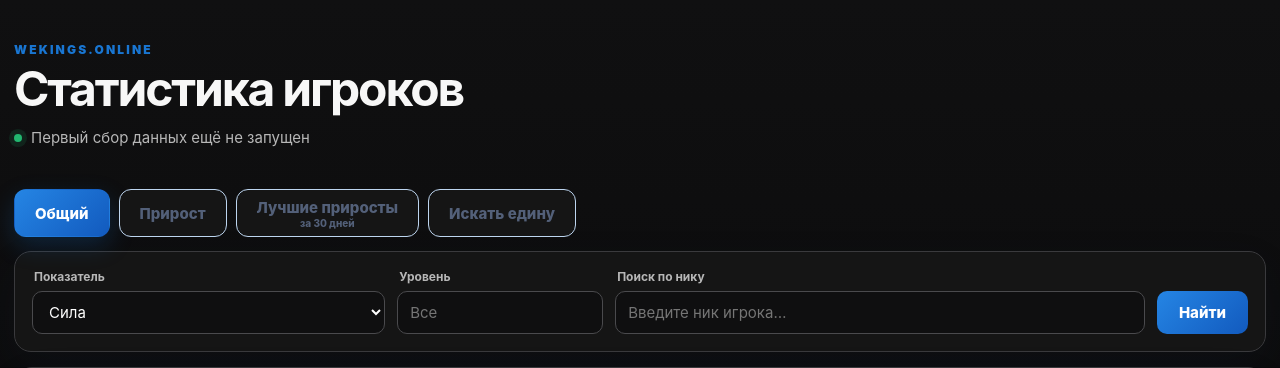
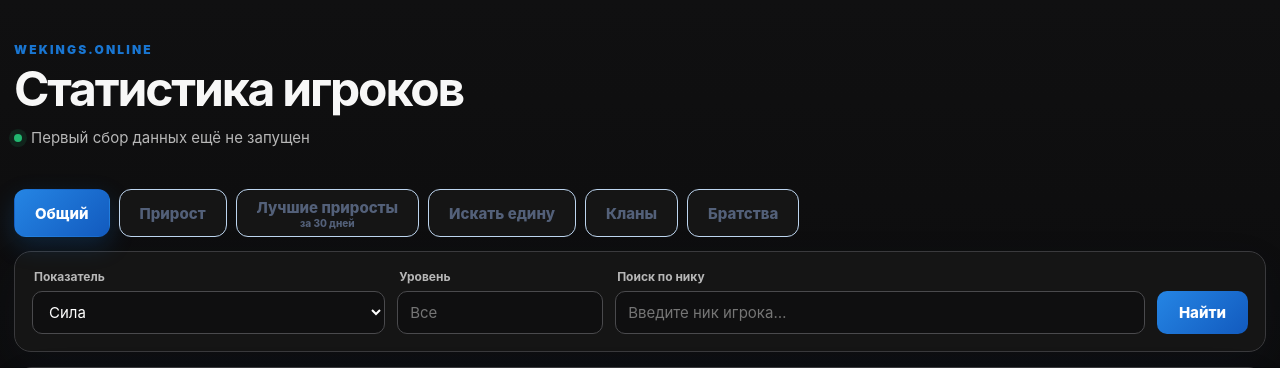
Before and after one commit to michel54543-design/wekings-statistics, a Flask app: page / in a window 1280 px wide. Shown: the top 368 px of the page. Run offline with Flask 3, Linux system fonts and the light colour scheme; data that the repository does not hold is empty.

Commit message:
Add files via upload

```diff
--- a/templates/index.html
+++ b/templates/index.html
@@ -25,6 +25,8 @@
       <button data-mode="growth">Прирост</button>
       <button data-mode="best">Лучшие приросты <small>за 30 дней</small></button>
       <button data-mode="stats">Искать едину</button>
+      <button data-mode="clans">Кланы</button>
+      <button data-mode="brotherhoods">Братства</button>
     </nav>
 
     <section id="scanProgress" class="scan-progress hidden">
```
